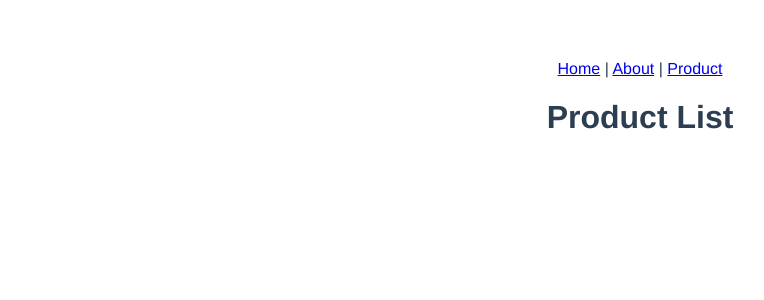
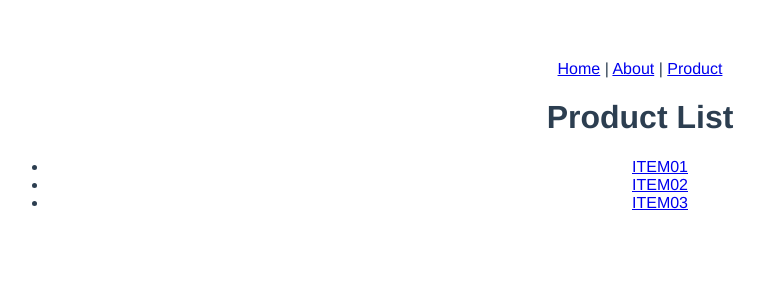
Before and after one commit to itoyu/eyevow, a Vue app: page /product in a window 1280 px wide. Shown: the top 300 px of the page, without its empty margins (0-764 px from the left). Built offline with nearby package versions, Linux system fonts and the light colour scheme.

Commit message:
try demo

```diff
--- /dev/null
+++ b/src/api/products.js
@@ -0,0 +1,30 @@
+const db = [
+  {
+    id: 1,
+    name: 'ITEM01',
+    price: 100,
+    desc: 'Description 01 ...'
+  },
+  {
+    id: 2,
+    name: 'ITEM02',
+    price: 200,
+    desc: 'Description 02 ...'
+  },
+  {
+    id: 3,
+    name: 'ITEM03',
+    price: 300,
+    desc: 'Description 03 ...'
+  }
+];
+
+export default {
+  fetch(id) { return db },
+  find(id)  { return db.find(el => el.id === id) },
+  asyncFind(id, callback) {
+    setTimeout(() => {
+      callback(db.find(el => el.id === id))
+    }, 100)
+  }
+}
--- a/src/views/Product.vue
+++ b/src/views/Product.vue
@@ -1,14 +1,38 @@
 <template>
   <div class="product-detail">
     <h1>Product Detail</h1>
-    <p>This page is ID. {{ id }} product!</p>
+    <div v-if="item" key="product">
+      <p>This page is ID. {{ id }} product!</p>
+      <hr>
+      <dl>
+        <dt>Name: {{item.name}}</dt>
+        <dd>Price: {{item.price}}</dd>
+        <dd>Desc: {{item.desc}}</dd>
+      </dl>
+    </div>
   </div>
 </template>
 
 <script>
+import products from '@/api/products.js'
+
 export default {
   props: {
     'id': Number
+  },
+  data: function() {
+    return {
+      item: null
+    }
+  },
+  watch: {
+    id: {
+      handler() {
+        products.asyncFind(this.id, item => {
+          this.item = item
+        })
+      }, immediate: true
+    }
   }
 }
 </script>
--- a/src/views/ProductList.vue
+++ b/src/views/ProductList.vue
@@ -1,15 +1,20 @@
 <template>
   <div class="product-list">
     <h1>Product List</h1>
+    <ul>
+      <li v-for="item in productList" v-bind:key="item.id">
+        <router-link :to="`/product/${ item.id }`">{{ item.name }}</router-link>
+      </li>
+    </ul>
   </div>
 </template>
 
 <script>
+import products from '@/api/products.js'
 
 export default {
-  created() {
-    // display store data
-    console.log(this.$store.state.count);
+  computed: {
+    productList: () => products.fetch()
   }
 }
 </script>
```
